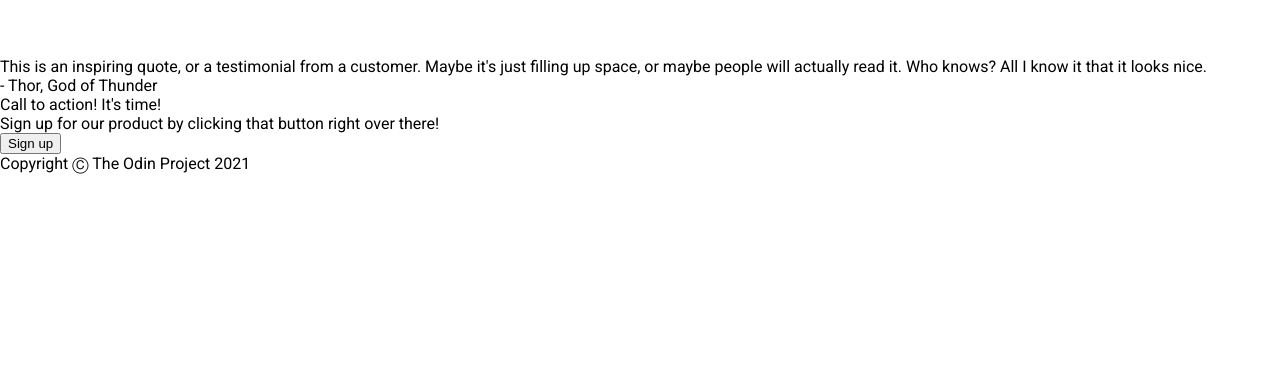
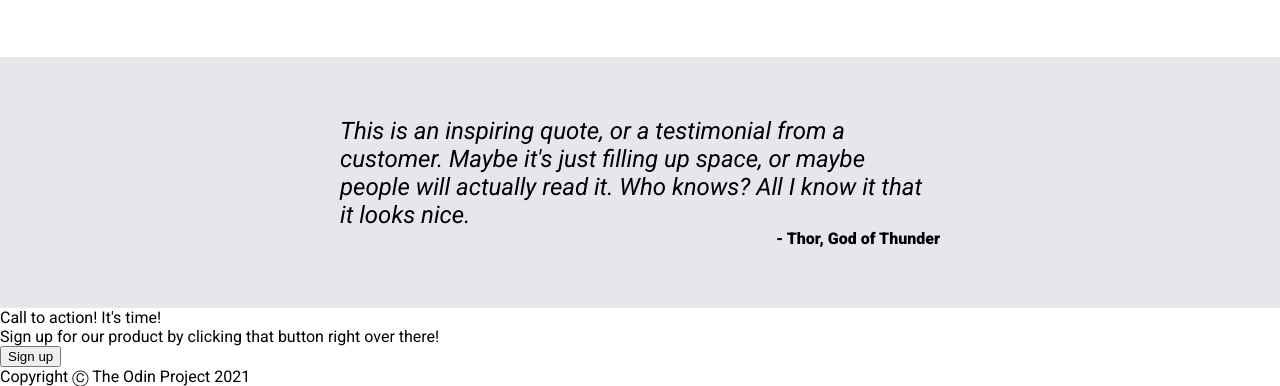
Before and after one commit to ketsuraq/Landing-Page, a plain HTML site: page index.html in a window 1280 px wide. Shown: the part 623-1009 px from the top of the page. Before the commit the page ends 800 px from the top, so only its background shows below. Drawn offline with Linux system fonts and the light colour scheme; a web font is replaced by a local one.

Commit message:
Minor changes to other parts, add 'third'

```diff
--- a/index.html
+++ b/index.html
@@ -52,8 +52,10 @@
         </div>
     </div>
     <div class="third">
-        <div class="quote">This is an inspiring quote, or a testimonial from a customer. Maybe it's just filling up space, or maybe people will actually read it. Who knows? All I know it that it looks nice.</div>
-        <div class="credits">- Thor, God of Thunder</div>
+        <div class="container">
+            <div class="quote">This is an inspiring quote, or a testimonial from a customer. Maybe it's just filling up space, or maybe people will actually read it. Who knows? All I know it that it looks nice.</div>
+            <div class="credits">- Thor, God of Thunder</div>
+        </div>
     </div>
     <div class="fourth">
         <div class="modal">
--- a/style.css
+++ b/style.css
@@ -102,3 +102,26 @@ a {
     border-radius: 10px;
     border: 2px solid #3882F6;
 }
+
+.third {
+    display: flex;
+    flex-direction: column;
+    background-color: #E5E7EB;
+    padding: 60px 150px;
+    justify-content: center;
+    align-items: center;
+}
+.third .container {
+    display: flex;
+    flex-direction: column;
+    max-width: 600px;
+}
+.third .quote {
+    font-size: 24px;
+    font-weight: 100;
+    font-style: italic;
+}
+.third .credits {
+    align-self: flex-end;
+    font-weight: 700;
+}
```
